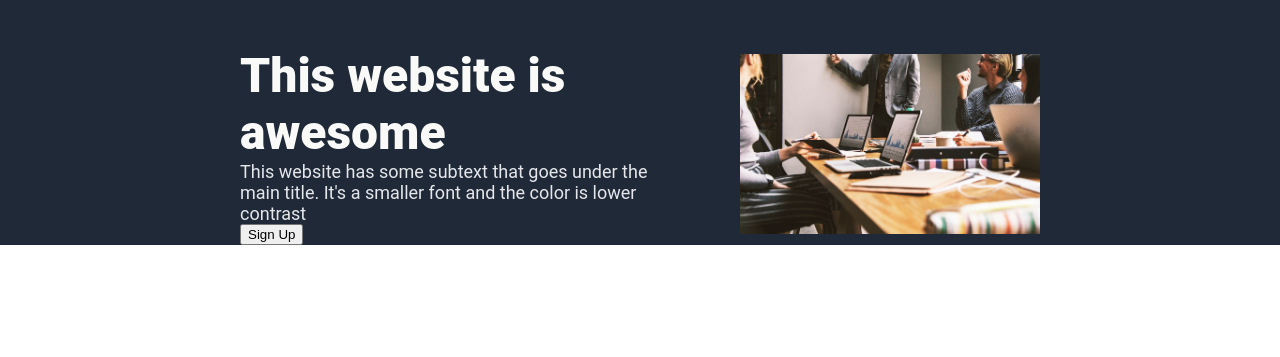
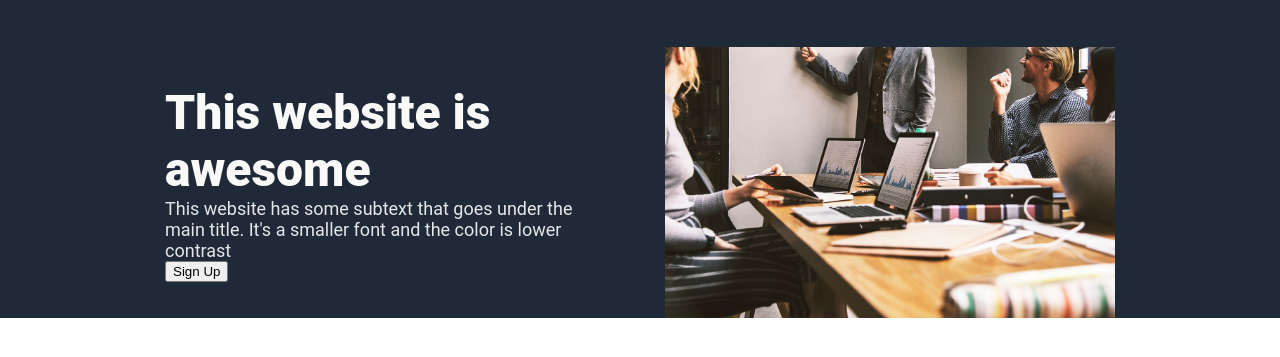
Before and after one commit to lvaqueiroperez/odin-landing-page, a plain HTML site: page index.html in a window 1280 px wide. Shown: the part 53-410 px from the top of the page. Drawn offline with Linux system fonts and the light colour scheme.

Commit message:
Fix styles in header content section

```diff
--- a/index.html
+++ b/index.html
@@ -21,17 +21,16 @@
         </div>
 
         <div class="content">
-            <div class="hero-text">
+            <div class="hero-content">
                 <div class="hero-main-text">This website is awesome</div>
-                <div class="hero-sec-text">This website has some subtext that goes under the main title. It's a smaller font and the color is
+                <div class="hero-sec-text">This website has some subtext that goes under the main title. It's a smaller
+                    font and the color is
                     lower contrast</div>
                 <button>Sign Up</button>
             </div>
-            <div class="hero-img">
-                <img class="img" src="./images/job-5382501_1280.jpg" alt="people in the office">
-            </div>
+            <img class="hero-img" src="./images/job-5382501_1280.jpg" alt="people in the office">
+        </div>
 
-        </div>
     </div>
 
 </body>
--- a/styles.css
+++ b/styles.css
@@ -8,6 +8,7 @@ html {
     box-sizing: inherit;
 }
 
+/*****************************************************/
 body {
     margin: 0;
     min-height: 100vh;
@@ -27,7 +28,7 @@ body {
 .header .navigation {
     display: flex;
     justify-content: center;
-    gap:50px;
+    gap: 50px;
 }
 
 .navigation ul {
@@ -54,8 +55,9 @@ body {
     align-items: center;
 }
 
-.hero-text {
-    flex-basis: 450px;
+.hero-content {
+    width: 450px;
+    flex: 0 1 auto;
 }
 
 .hero-main-text {
@@ -69,7 +71,9 @@ body {
     font-size: 18px;
 }
 
-.hero-img .img {
-   height: auto;
-   width: 300px;
+.hero-img {
+    width: 450px;
+    min-width: 250px;
+    height: auto;
+    flex: 0 1 auto;
 }
```
